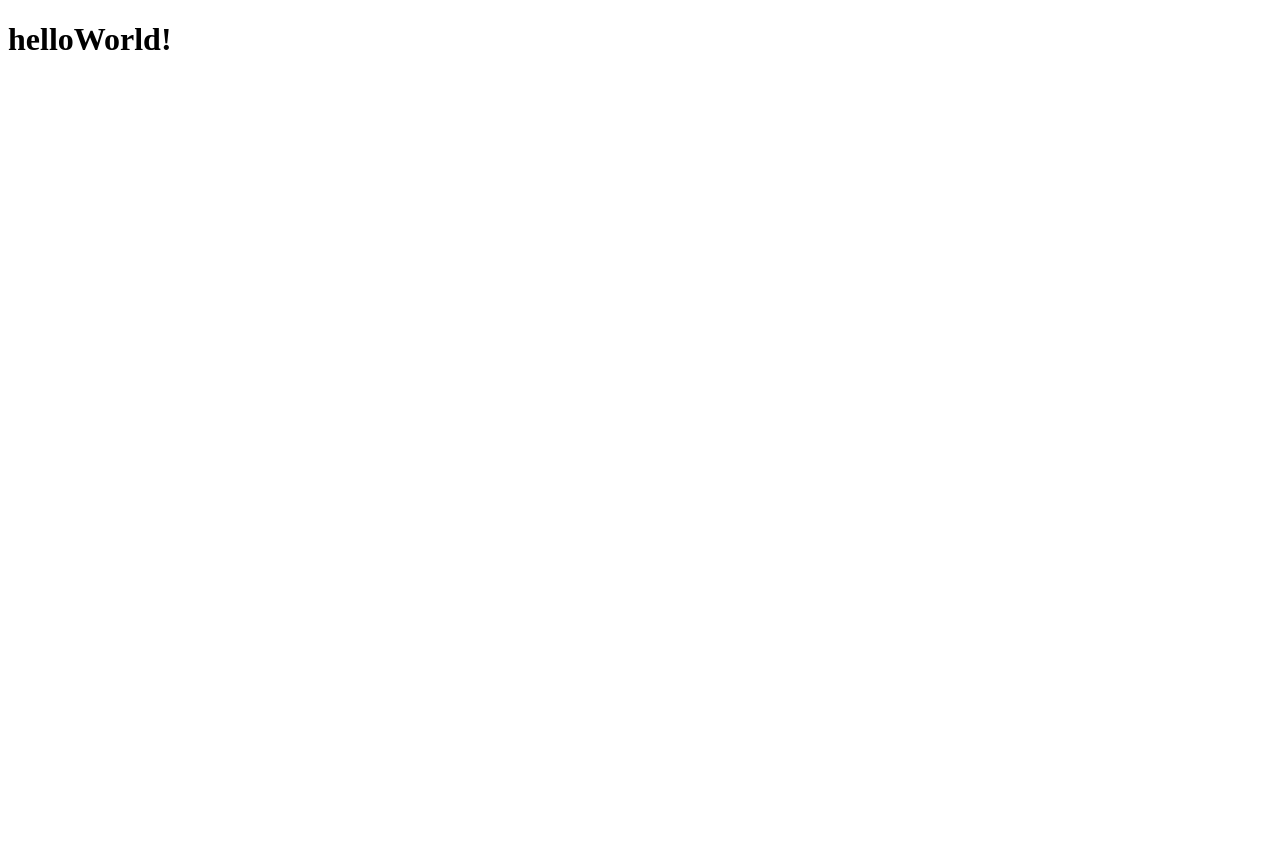
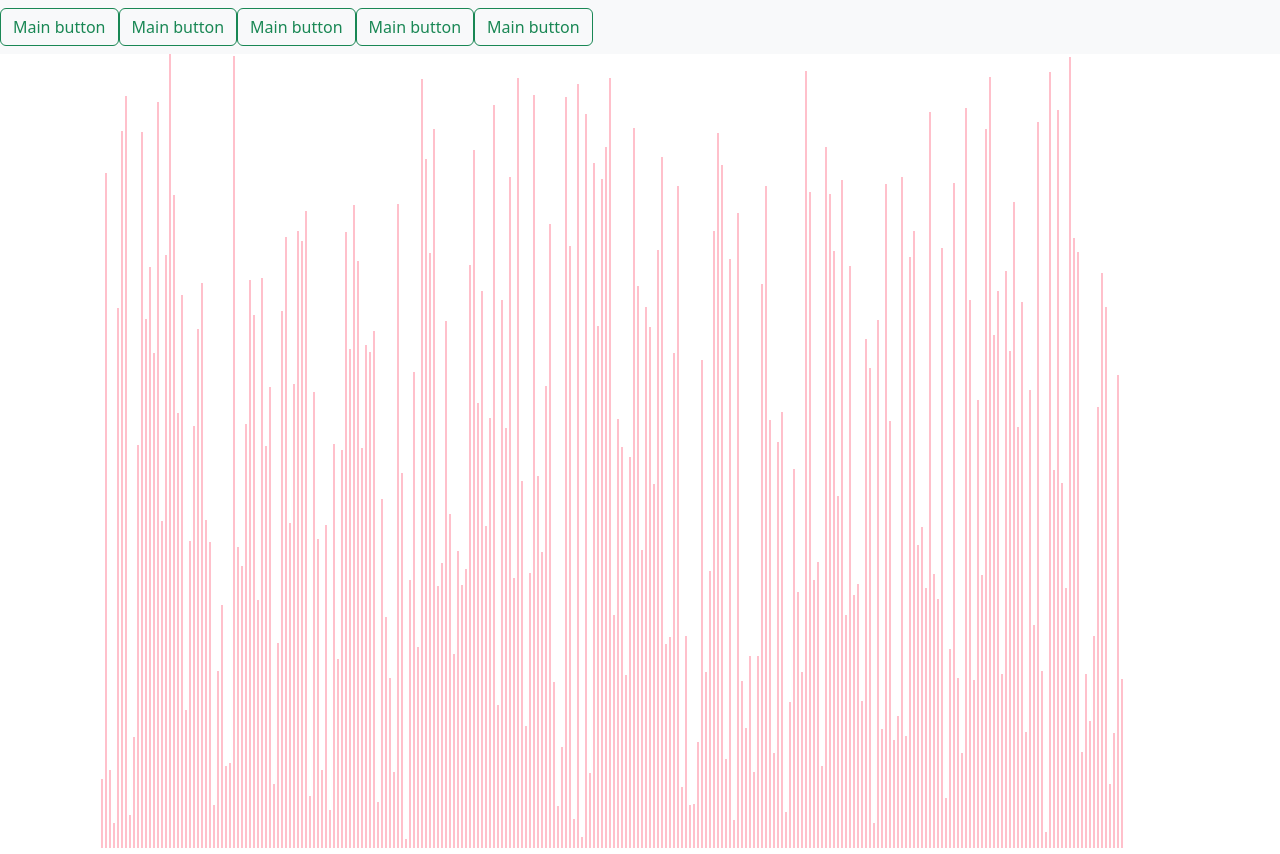
Before and after one commit to Caidora/sorter-app, a React (Create React App) app: page / in a window 1280 px wide. Before the commit the page ends 800 px from the top, so only its background shows below. Built offline with nearby package versions, Linux system fonts and the light colour scheme.

Commit message:
First commit. Placeholder  nav bar with array display working

```diff
--- a/src/App.js
+++ /dev/null
@@ -1,8 +0,0 @@
-
-
-function sorterApp() {
-    return(<h1>helloWorld!</h1>
-  );
-}
-
-export default sorterApp;
--- /dev/null
+++ b/src/components/App.css
@@ -0,0 +1,10 @@
+.visualiserContainer {
+  position: absolute;
+  left: 100px;
+}
+.visualiserArray {
+  width: 2px;
+  background-color: pink;
+  display: inline-block;
+  margin: 0 1px;
+}
--- /dev/null
+++ b/src/components/App.jsx
@@ -0,0 +1,38 @@
+import React, { Component } from "react";
+import "./App.css";
+class App extends Component {
+  constructor(props) {
+    super(props);
+    this.state = { unsortedList: [] };
+  }
+
+  componentDidMount = () => {
+    this.createArray();
+  };
+
+  createArray = () => {
+    const unsortedList = [];
+    let quantity = window.innerWidth / 5;
+
+    for (let i = 0; i < quantity; i++) {
+      unsortedList.push(getRandom(5, window.innerHeight));
+    }
+    this.setState({ unsortedList: unsortedList });
+  };
+  renderArray() {
+    return this.state.unsortedList.map((number, idx) => (
+      <div
+        className="visualiserArray"
+        key={idx}
+        style={{ height: number }}
+      ></div>
+    ));
+  }
+  render() {
+    return <div className="visualiserContainer">{this.renderArray()}</div>;
+  }
+}
+function getRandom(min, max) {
+  return Math.floor(Math.random() * (max - min) + min);
+}
+export default App;
--- /dev/null
+++ b/src/components/navbar.jsx
@@ -0,0 +1,29 @@
+import React, { Component } from "react";
+
+class NavBar extends Component {
+  render() {
+    return (
+      <nav class="navbar navbar-light bg-light justify-content-between">
+        <form>
+          <button class="btn btn-outline-success" type="button">
+            Main button
+          </button>
+          <button class="btn btn-outline-success" type="button">
+            Main button
+          </button>
+          <button class="btn btn-outline-success" type="button">
+            Main button
+          </button>
+          <button class="btn btn-outline-success" type="button">
+            Main button
+          </button>
+          <button class="btn btn-outline-success" type="button">
+            Main button
+          </button>
+        </form>
+      </nav>
+    );
+  }
+}
+
+export default NavBar;
--- a/src/index.js
+++ b/src/index.js
@@ -1,10 +1,21 @@
-import React from 'react';
-import ReactDOM from 'react-dom/client';
-import App from './App';
-
-const root = ReactDOM.createRoot(document.getElementById('root'));
+import React from "react";
+import ReactDOM from "react-dom/client";
+import App from "./components/App";
+import "bootstrap/dist/css/bootstrap.css";
+import Navbar from "./components/navbar";
+const root = ReactDOM.createRoot(document.getElementById("root"));
 root.render(
-  <React.StrictMode>
+  <React.Fragment>
+    <Navbar>
+      <form class="form-inline">
+        <button class="btn btn-outline-success" type="button">
+          Main button
+        </button>
+        <button class="btn btn-sm btn-outline-secondary" type="button">
+          Smaller button
+        </button>
+      </form>
+    </Navbar>
     <App />
-  </React.StrictMode>
+  </React.Fragment>
 );
```
Also changed, not shown: src/components/hooks/useWindowSize.jsx (added, +12 -0 lines).
